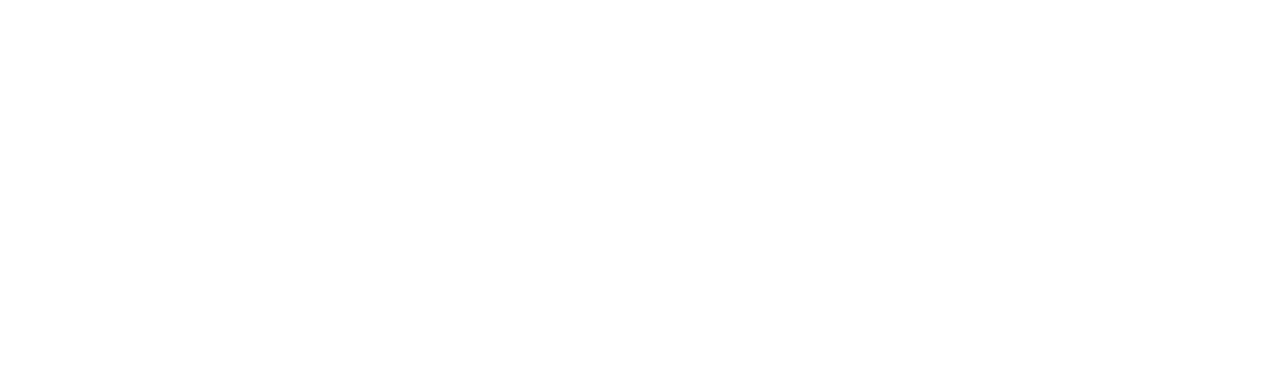
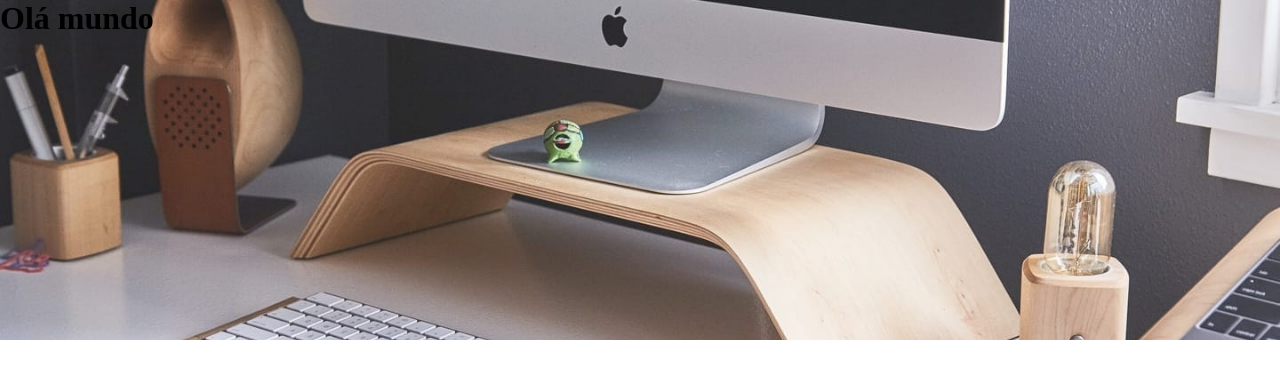
Before and after one commit to AstronautoLunar/crowdfunding-product-page-main-next, a Next.js app: page / in a window 1280 px wide. Shown: the top 378 px of the page. Built offline with nearby package versions, Linux system fonts and the light colour scheme.

Commit message:
image de fundo feita e fazendo o header

```diff
--- /dev/null
+++ b/src/components/Header/index.tsx
@@ -0,0 +1,9 @@
+import styles from './styles.module.scss';
+
+export default function Header() {
+    return (
+        <header id={styles.header} role="header">
+            <h1>Olá mundo</h1>
+        </header>
+    );
+}
--- /dev/null
+++ b/src/components/UI/BackgroundImage/index.tsx
@@ -0,0 +1,9 @@
+import styles from './styles.module.scss';
+
+export default function BackgroundImage({ children }) {
+    return (
+        <div id={styles.image}>
+            { children }
+        </div>
+    );
+}
--- /dev/null
+++ b/src/components/UI/BackgroundImage/styles.module.scss
@@ -0,0 +1,7 @@
+div#image {
+    width: 100%;
+    height: 340px;
+
+    background-image: url(../../../../public/image-hero-desktop.jpg);
+    background-size: cover;
+}
--- /dev/null
+++ b/src/components/UI/index.tsx
@@ -0,0 +1,3 @@
+import BackgroundImage from './BackgroundImage';
+
+export { BackgroundImage };
--- /dev/null
+++ b/src/components/index.tsx
@@ -0,0 +1,3 @@
+import Header from './Header';
+
+export { Header };
--- a/src/pages/_app.tsx
+++ b/src/pages/_app.tsx
@@ -1,3 +1,5 @@
+import "../styles/globals.scss";
+
 function MyApp({ Component, pageProps }) {
   return <Component {...pageProps} />
 }
--- a/src/pages/index.tsx
+++ b/src/pages/index.tsx
@@ -1,9 +1,14 @@
+import { Header } from '../components';
+import { BackgroundImage } from '../components/UI';
 
+import styles from '../styles/home.module.scss';
 
 export default function Home() {
   return (
-    <div >
-
-    </div>
+    <main id={styles.main} role="main">
+      <BackgroundImage>
+        <Header/>
+      </BackgroundImage>
+    </main>
   )
 }
--- a/src/styles/globals.scss
+++ b/src/styles/globals.scss
@@ -0,0 +1,4 @@
+* {
+    margin: 0;
+    padding: 0;
+}
```
Also changed, not shown: src/components/Header/styles.module.scss (added).
